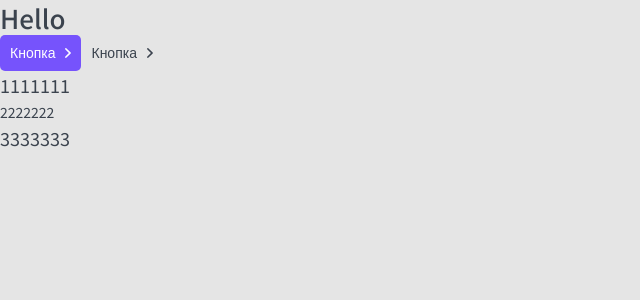
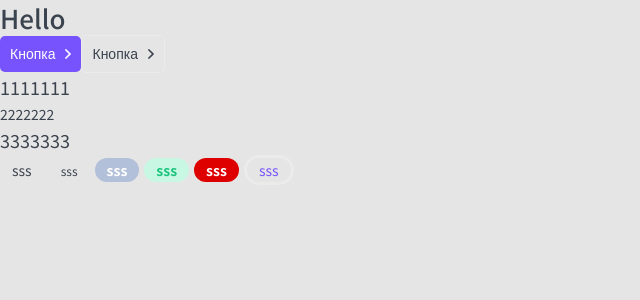
Before and after one commit to serjgrm/Next.js_TypeScript_project, a Next.js app: page / in a window 1280 px wide. Shown: the top 300 px of the page, without its empty margins (0-640 px from the left). Built offline with nearby package versions, Linux system fonts and the light colour scheme.

Commit message:
Tag component created

```diff
--- a/components/Button/Button.module.css
+++ b/components/Button/Button.module.css
@@ -37,8 +37,8 @@
 .arrow {
     display: inline-block;
     margin-left: 10px;
+}
 
-}
 
 .down{
     transform: rotate(90deg);
--- a/components/Button/Button.props.ts
+++ b/components/Button/Button.props.ts
@@ -1,6 +1,7 @@
-import {ReactNode} from 'react';
+import {ButtonHTMLAttributes, DetailedHTMLProps, ReactNode} from 'react';
 
-export interface ButtonProps {
+export interface ButtonProps extends DetailedHTMLProps<ButtonHTMLAttributes<HTMLButtonElement>,HTMLButtonElement> {
     children: ReactNode;
     appearance: 'primary' | 'ghost';
+    arrow?: 'right' | 'down' | 'none';
 }
--- /dev/null
+++ b/components/Tag/Tag.module.css
@@ -0,0 +1,46 @@
+.tag {
+    display: inline-block;
+
+    border-style: border-box;
+    margin-right: 5px;
+    border-radius: 20px;
+
+}
+.s{
+    padding: 5px 12px;
+    font-size: 12px;
+    line-height: 12px;
+}
+.m{
+    padding: 5px 12px;
+    font-size: 14px;
+    line-height: 14px;
+}
+.ghost{
+    border: 1ps solid var(--gray-light);
+}
+.red {
+    color: var(--white);
+    background: #DE0000;
+    font-weight: bold;
+
+}
+.grey {
+    color: var(--white);
+    background: #B3C0D9;
+
+    font-weight: bold;
+}
+
+.green {
+    color: var(--green);
+    background: var(--green-light);
+
+    font-weight: bold;
+}
+.primary {
+    color: var(--primary);
+    background: 0;
+
+    border: 3px solid var(--gray-light);
+}
--- /dev/null
+++ b/components/Tag/Tag.tsx
@@ -0,0 +1,26 @@
+
+import {TagProps} from './Tag.props'
+import cn from 'classnames';
+import styles from './Tag.module.css';
+
+export const Tag = ({size='m' ,children,color='ghost', href, className, ...props }:TagProps):JSX.Element =>{
+    return (
+        <div
+            className={cn(styles.tag, className, {
+                [styles.s]: size == 's',
+                [styles.m]: size == 'm',
+                [styles.ghost]: color == 'ghost',
+                [styles.red]: color == 'red',
+                [styles.grey]: color == 'grey',
+                [styles.green]: color == 'green',
+                [styles.primary]: color == 'primary'
+            })}
+            {...props}
+        >
+            {
+                href ? <a href={href}> {children}</a> : <>{children}</>
+            }
+
+        </div>
+    );
+}
--- a/components/index.ts
+++ b/components/index.ts
@@ -1,3 +1,4 @@
 export * from './Htag/Htag';
 export * from './Button/Button';
 export * from './P/P'
+export * from './Tag/Tag'
--- a/pages/index.tsx
+++ b/pages/index.tsx
@@ -1,5 +1,5 @@
 import React from "react";
-import { Button, Htag, P } from '../components';
+import { Button, Htag, P, Tag } from '../components';
 
 export default function Home():JSX.Element {
   return (
@@ -12,6 +12,14 @@ export default function Home():JSX.Element {
       <P size='l'>1111111</P>
       <P size="s">2222222</P>
       <P size='l'>3333333</P>
+      <Tag className='SSSSS'>sss</Tag>
+      <Tag size='s' color='ghost'>sss</Tag>
+      <Tag size='m' color='grey'>sss</Tag>
+      <Tag color='green'>sss</Tag>
+      <Tag color='red'>sss</Tag>
+      <Tag href="https://app.netlify.com/teams/serjgrm/overview?_ga=2.222979544.2145851855.1677164288-1673040163.1676992353" color='primary'>sss</Tag>
+
+
 
 
     </div>
--- a/styles/globals.css
+++ b/styles/globals.css
@@ -13,13 +13,13 @@ a{
 *{
   box-sizing: border-box;
 }
-html{
-  --white: white;
-}
+
 
 :root {
   --black: #3B434E;
+  --gray-light: #EBEBEB;
   --primary: #7653FC;
+  --white: white;
   --primary-hover: #643ff7;
   --red: #DE0000;
   --green: #1DC47E;
```
Also changed, not shown: components/Button/Button.tsx (+10 -5 lines), components/Tag/Tag.props.ts (added, +9 -0 lines), package.json (line endings or trailing spaces).
